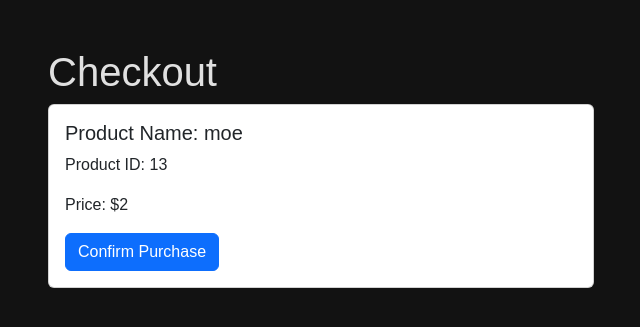
After one commit to aliamgad/Online-Store, a Flask app: a page that uses Templates/checkout.html in a window 1280 px wide. The commit adds this page. Shown: the top 327 px of the page, without its empty margins (34-674 px from the left). Run offline with Flask 3, Linux system fonts and the light colour scheme.

Commit message:
Checkout done

```diff
--- a/Static/Styles/styles.css
+++ b/Static/Styles/styles.css
@@ -204,13 +204,13 @@ footer {
 /* Product Info */
 .product-info {
     display: flex;
+    justify-content: center;
     flex-direction: row; /* Aligns image and text side by side */
-    gap: 90px; /* Space between the image and the text content */
-    padding-left: 20%; /* Aligns with the container padding */
+    gap: 50px; /* Space between the image and the text content */
 }
 
 .product-info img {
-    max-width: 800px; /* Limits the width of the image */
+    max-width: 600px; /* Limits the width of the image */
     height: auto;
     border-radius: 8px;
     margin-bottom: 20px;
@@ -231,7 +231,7 @@ footer {
 }
 
 .product-details .price {
-    font-size: 1.8em;
+    font-size: 1.5em;
     color: #00ff00;
     text-shadow: 0 0 10px rgba(0, 255, 0, 0.7);
     margin-bottom: 10px;
--- /dev/null
+++ b/Templates/checkout.html
@@ -0,0 +1,36 @@
+<!DOCTYPE html>
+<html lang="en">
+<head>
+    <meta charset="UTF-8">
+    <meta name="viewport" content="width=device-width, initial-scale=1.0">
+    <link rel="stylesheet" href="{{ url_for('static', filename='Styles/bootstrap.min.css') }}" />
+    <link rel="stylesheet" href="{{ url_for('static', filename='Styles/styles.css') }}">
+    <title>Checkout</title>
+</head>
+<body>
+    <div class="container mt-5">
+        <h1>Checkout</h1>
+        {% include 'includes/alert.html' %}
+        <div class="row">
+            <div class="col-md-6">
+                <div class="card">
+                    <div class="card-body">
+                        <h5 class="card-title">Product Name: {{ name }}</h5>
+                        <p class="card-text">Product ID: {{ product_id }}</p>
+                        <p class="card-text">Price: ${{ price }}</p>
+                        <!-- Optionally, include a form to confirm the purchase -->
+                        <form action="{{ url_for('confirm_purchase') }}" method="POST">
+                            <input type="hidden" name="product_id" value="{{ product_id }}">
+                            <input type="hidden" name="name" value="{{ name }}">
+                            <input type="hidden" name="price" value="{{ price }}">
+                            <button type="submit" class="btn btn-primary">Confirm Purchase</button>
+                        </form>
+                    </div>
+                </div>
+            </div>
+        </div>
+    </div>
+    <script src="{{ url_for('static', filename='js/bootstrap.bundle.min.js') }}"></script>
+    <script src="{{ url_for('static', filename='js/close-all-alerts.js') }}"></script>
+</body>
+</html>
--- a/Templates/index.html
+++ b/Templates/index.html
@@ -4,6 +4,7 @@
     <meta charset="UTF-8">
     <meta name="viewport" content="width=device-width, initial-scale=1.0">
     <title>Home - QuestNexus</title>
+    <link rel="stylesheet" href="{{ url_for('static', filename='Styles/bootstrap.min.css') }}" />
     <link rel="stylesheet" href="{{ url_for('static', filename='Styles/styles.css') }}">
 </head>
 <body>
@@ -24,6 +25,8 @@
             <p>Your one-stop shop for the latest and greatest products. Explore our collection, find what you need, and enjoy a seamless shopping experience.</p>
         </section>
     </main>
+    <script src="{{ url_for('static', filename='js/bootstrap.bundle.min.js') }}"></script>
+    <script src="{{ url_for('static', filename='js/close-all-alerts.js') }}"></script>
     <script src="Static/js/scripts.js"></script>
 </body>
 </html>
--- a/Templates/settings.html
+++ b/Templates/settings.html
@@ -4,7 +4,8 @@
     <meta charset="UTF-8">
     <meta name="viewport" content="width=device-width, initial-scale=1.0">
     <title>Settings - QuestNexus</title>
-    <link rel="stylesheet" href={{ url_for('static', filename='Styles/styles.css') }}>
+    <link rel="stylesheet" href="{{ url_for('static', filename='Styles/bootstrap.min.css') }}" />
+    <link rel="stylesheet" href="{{ url_for('static', filename='Styles/styles.css') }}">
 </head>
 <body>
     <header>
@@ -46,6 +47,8 @@
             </form>
         </section>
     </main>
+    <script src="{{ url_for('static', filename='js/bootstrap.bundle.min.js') }}"></script>
+    <script src="{{ url_for('static', filename='js/close-all-alerts.js') }}"></script>
     <script src="Static/js/scripts.js"></script>
 </body>
 </html>
--- a/Templates/shop.html
+++ b/Templates/shop.html
@@ -4,6 +4,7 @@
     <meta charset="UTF-8">
     <meta name="viewport" content="width=device-width, initial-scale=1.0">
     <title>Shop - QuestNexus</title>
+    <link rel="stylesheet" href="{{ url_for('static', filename='Styles/bootstrap.min.css') }}" />
     <link rel="stylesheet" href="{{ url_for('static', filename='Styles/styles.css') }}">
     <script src="scripts.js" defer></script>
 </head>
@@ -23,6 +24,7 @@
         <!-- Search Section -->
         <section class="search-bar">
             <h3>Search Products for {{search_query}}</h3>
+            {% include 'includes/alert.html' %}
             <form class="search-form" method="POST" action="{{ url_for('shop') }}">
                 <input type="text" id="search-input" name="search-input" placeholder="Search for products..." required class="search-input">
                 <button type="submit" class="search-button">Search</button>
@@ -48,6 +50,8 @@
 
 
     </main>
+    <script src="{{ url_for('static', filename='js/bootstrap.bundle.min.js') }}"></script>
+    <script src="{{ url_for('static', filename='js/close-all-alerts.js') }}"></script>
     <script src="Static/js/scripts.js"></script>
 </body>
 </html>
--- a/app.py
+++ b/app.py
@@ -193,7 +193,8 @@ def bought_product(product_id):
     product = db.get_product(connection, product_id)
 
     if product[2] > user[4]:
-        return 'ايف ريحة الفقر'
+        flash('ايف ريحة الفقر', "danger")
+        return redirect(url_for("shop"))
     else:
         new_balance = user[4] - product[2]
         cursor = connection.cursor()
@@ -204,8 +205,32 @@ def bought_product(product_id):
 
         connection.commit()
 
-        return "congrats"
+        return redirect(url_for('index'))
 
+
+@app.route('/checkout/<product_id>')
+def checkout(product_id):
+    product = db.get_product(connection,product_id)
+
+    real_price = db.get_product(connection,product[1])
+
+    session['Correct_MAC'] = utils.create_mac(real_price[2])
+
+    return render_template('checkout.html', product_id=product[0], name=product[1], price=product[2])
+
+@app.route('/confirm_purchase', methods=['POST'])
+def confirm_purchase():
+    product_id = request.form['product_id']
+    name = request.form['name']
+    price = request.form['price']
+
+    Possible_Correct_MAC = utils.create_mac(price)
+
+    if 'Correct_MAC' in session and session['Correct_MAC'] == Possible_Correct_MAC:
+        return redirect(f'/payment/{name}')
+    else:
+        flash("Purchase Failed, Please Try Again", "danger")
+        return redirect(f'/payment/{name}')
 
 @app.route('/logout')
 def logout():
--- a/utils.py
+++ b/utils.py
@@ -1,4 +1,6 @@
 import re
+import hashlib
+import hmac
 import bcrypt
 
 
@@ -13,6 +15,16 @@ def is_password_match(entered_password, stored_hash):
     stored_hash_bytes = stored_hash.encode()
 
     return bcrypt.checkpw(entered_password.encode(), stored_hash_bytes)
+
+def create_mac(price):
+    secret_password = b"v9bX@34l!zM5Pq8tqwokdop1ie9021212"
+    # Ensure the price is in string format and then encode it to bytes
+    price = str(price).encode('utf-8')
+
+    # Create an HMAC object using SHA-256
+    mac = hmac.new(secret_password, price, hashlib.sha256).hexdigest()
+
+    return mac
 
 
 def is_strong_password(password):
```
Also changed, not shown: Templates/product.html (+5 -7 lines), Static/uploads/20231023_095138.jpg (added), database.db, 1 other file.
